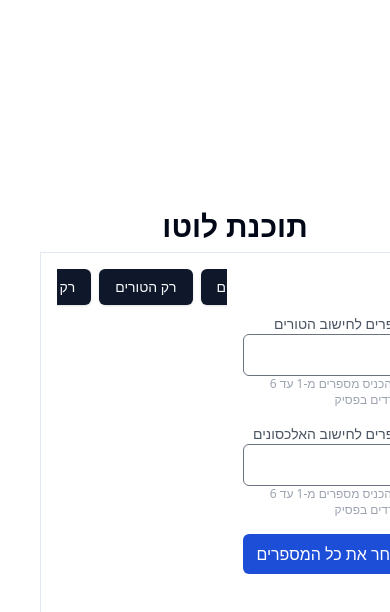
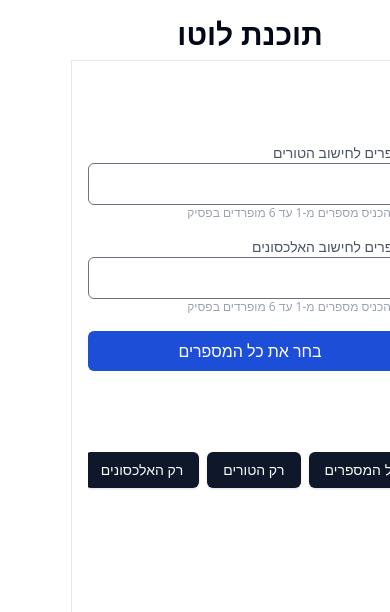
Before and after one commit to avrahamvais123/loto, a Next.js app: page / in a window 390 px wide. Shown: the top 612 px of the page. Built offline with nearby package versions, Linux system fonts and the light colour scheme.

Commit message:
fix responsive

```diff
--- a/app/page.js
+++ b/app/page.js
@@ -25,12 +25,11 @@ export default function Home() {
   };
 
   return (
-    <main className="size-full flex flex-col items-center justify-center gap-2">
+    <main className="size-full p-4 flex flex-col items-center justify-center gap-2">
       <h1 className="text-3xl font-bold">תוכנת לוטו</h1>
 
-      <div className="w-full h-96 border p-4 flex items-center justify-center gap-4 overflow-hidden">
-        <div className="size-full flex flex-col items-center justify-center gap-4">
-          <div className="flex flex-col gap-4 items-center justify-center">
+      <div className="w-full h-96 max-md:flex-grow border p-4 flex max-md:flex-col items-center justify-center gap-4 overflow-hidden">
+        <div /* INPUTS */ className="size-full flex flex-col items-center justify-center gap-4">
           <InputNumbers
             label="מספרים לחישוב הטורים"
             getValue={(value) =>
@@ -53,9 +52,8 @@ export default function Home() {
             בחר את כל המספרים
           </button>
         </div>
-        </div>
 
-        <div className="size-full flex flex-col items-center gap-2 overflow-hidden">
+        <div /* RESULTS */ className="size-full flex flex-col items-center gap-2 overflow-hidden">
           <div className="w-full flex justify-center items-center gap-2">
             <Button onClick={() => setCriterion("selectedNumbers")}>
               כל המספרים
```
Lines whose indentation alone changed are shown as unchanged.
